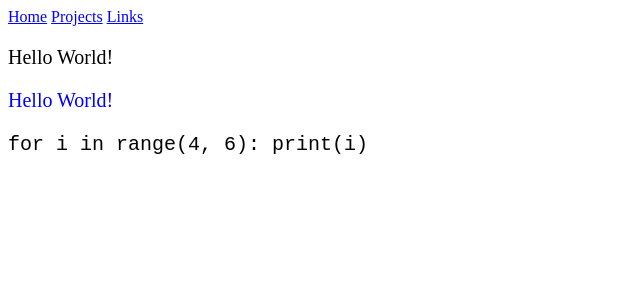
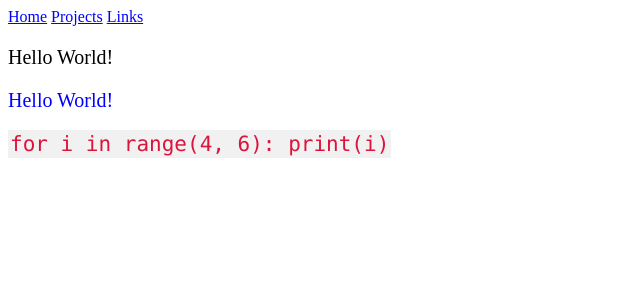
Before and after one commit to CategorIAN/categorian.github.io, a Jekyll site: the page built from projects/practice.md, in a window 1280 px wide. Shown: the top 300 px of the page, without its empty margins (0-640 px from the left). Built offline with Jekyll 4.4.1, drawn with Linux system fonts in a browser that asks for light colours.

Commit message:
Update syntax2.css

```diff
--- a/css/syntax2.css
+++ b/css/syntax2.css
@@ -6,6 +6,10 @@ a {
   color: blue;
 }
 
-.highlight {
-  background-color: blue;
+code {
+  font-family: Consolas,"courier new";
+  color: crimson;
+  background-color: #f1f1f1;
+  padding: 2px;
+  font-size: 105%;
 }
```
